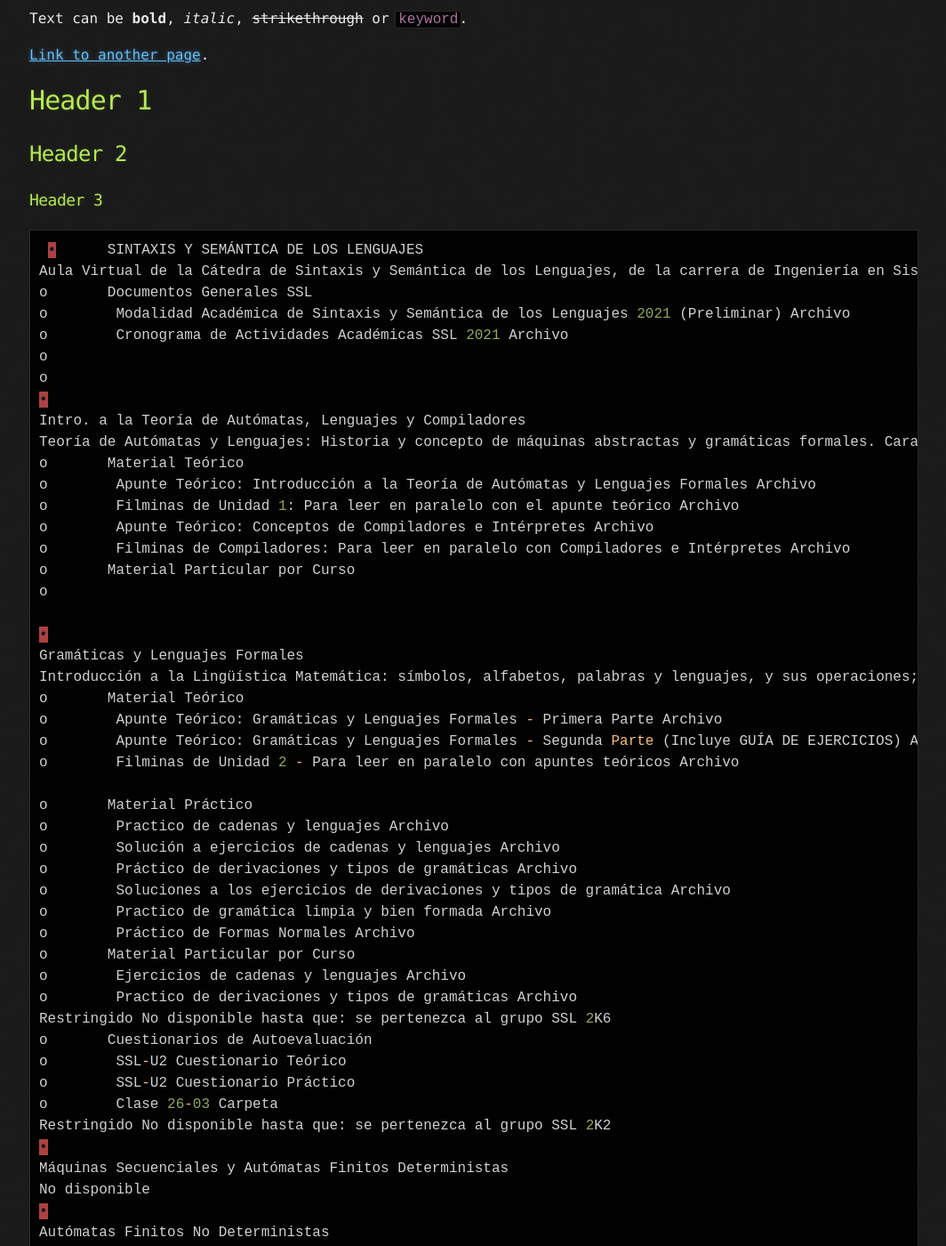
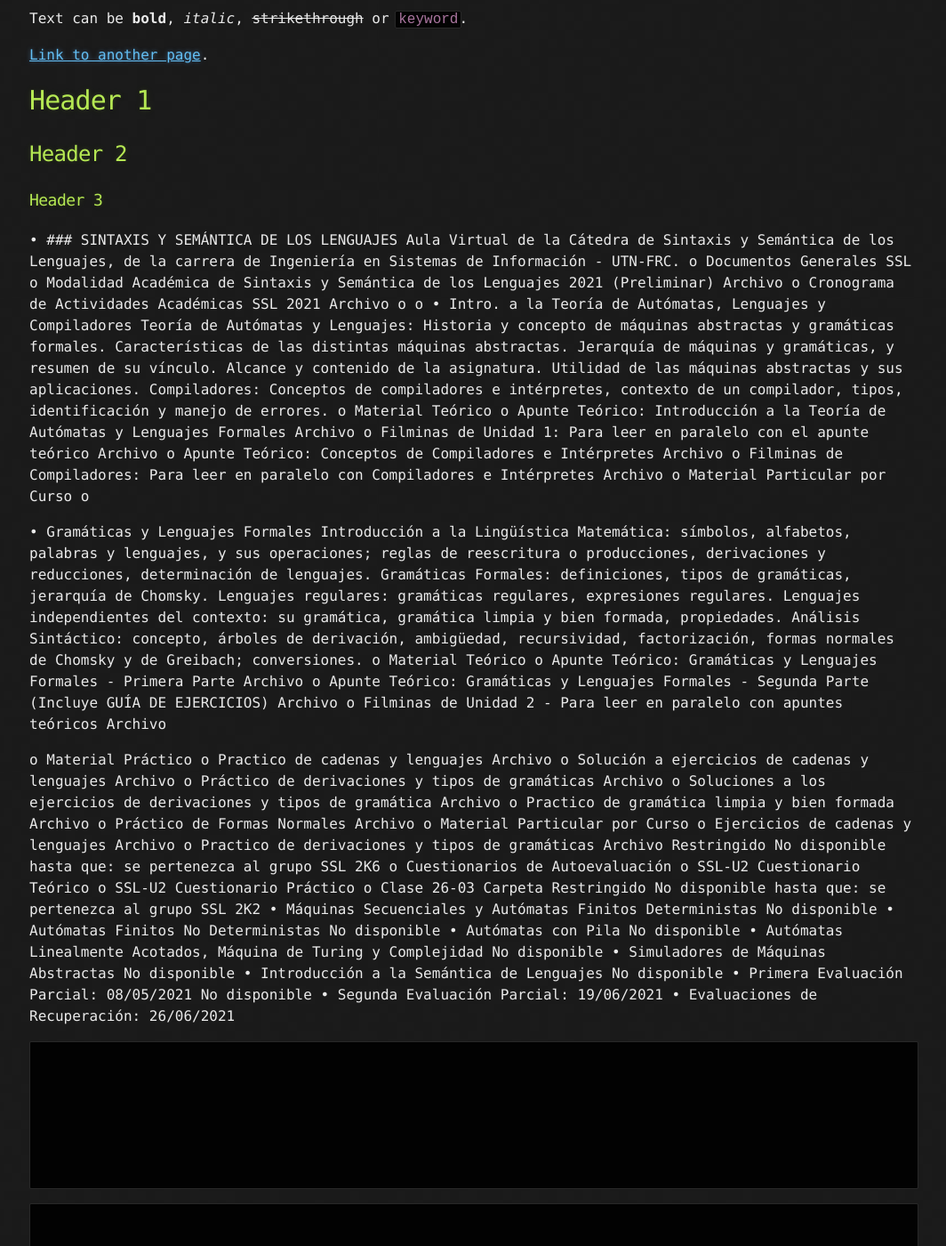
Before and after one commit to Ismael0351/utnfrcssl, a Jekyll site: the page built from index.md, in a window 1280 px wide and 1400 px high, scrolled down 197 px. Shown: the whole window at 89% size, without its empty margins (107-1171 px from the left). Built offline with Jekyll 4.4.1, drawn with Linux system fonts in a browser that asks for light colours; the repository's description, which GitHub fills in, is left out; some of the changed text lies outside the part shown.

Commit message:
Update index.md

````diff
--- a/index.md
+++ b/index.md
@@ -18,8 +18,7 @@ Text can be **bold**, _italic_, ~~strikethrough~~ or `keyword`.
 
 ### Header 3
 
-```js
- •	SINTAXIS Y SEMÁNTICA DE LOS LENGUAJES
+•	### SINTAXIS Y SEMÁNTICA DE LOS LENGUAJES
 Aula Virtual de la Cátedra de Sintaxis y Semántica de los Lenguajes, de la carrera de Ingeniería en Sistemas de Información - UTN-FRC.
 o	Documentos Generales SSL
 o	 Modalidad Académica de Sintaxis y Semántica de los Lenguajes 2021 (Preliminar) Archivo
@@ -80,7 +79,15 @@ No disponible
 Introducción a la Semántica de Lenguajes
 No disponible
 •
+Primera Evaluación Parcial: 08/05/2021
+No disponible
+•
+Segunda Evaluación Parcial: 19/06/2021
+•
+Evaluaciones de Recuperación: 26/06/2021
 
+
+```js
 
 
 
````
